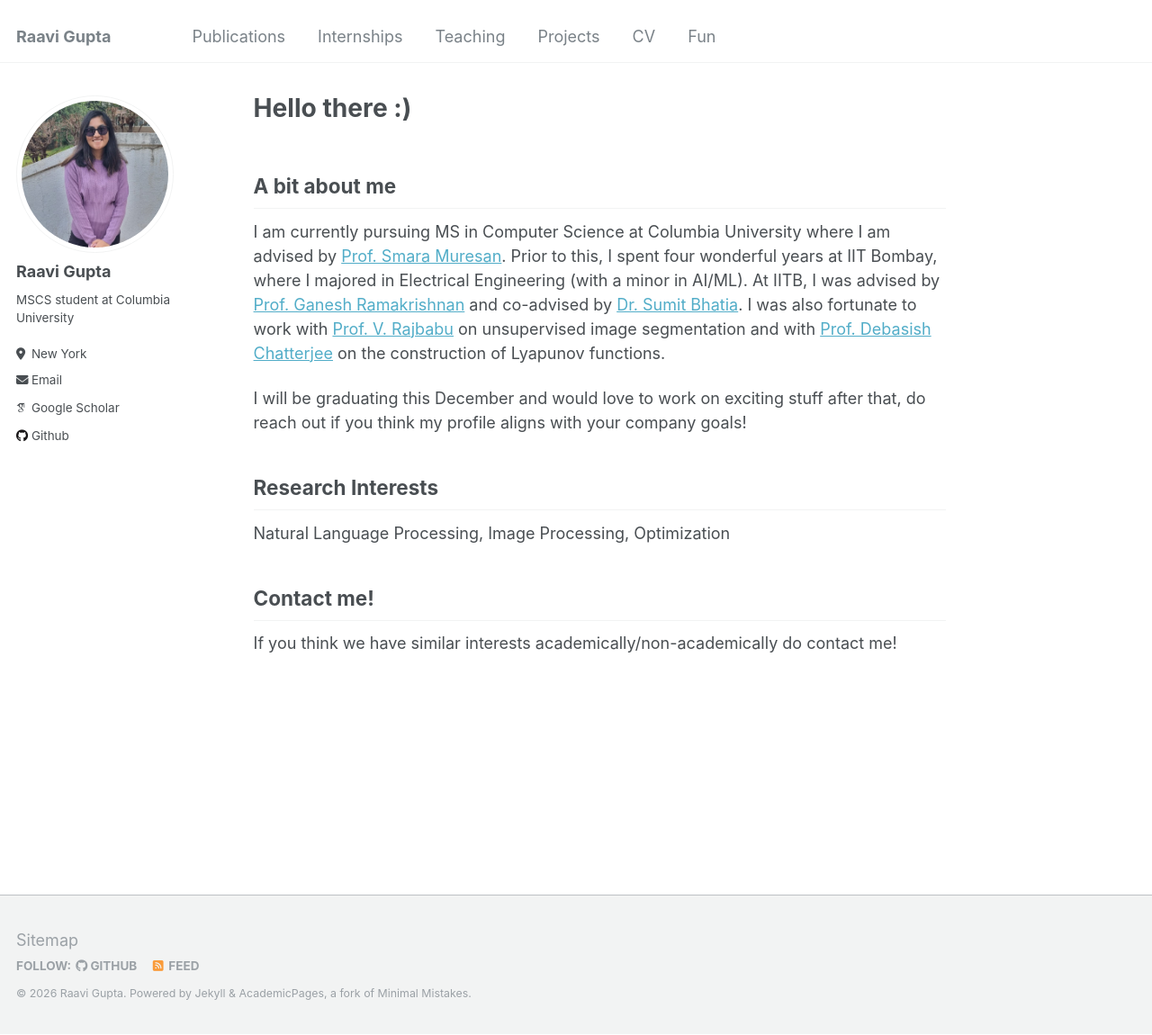
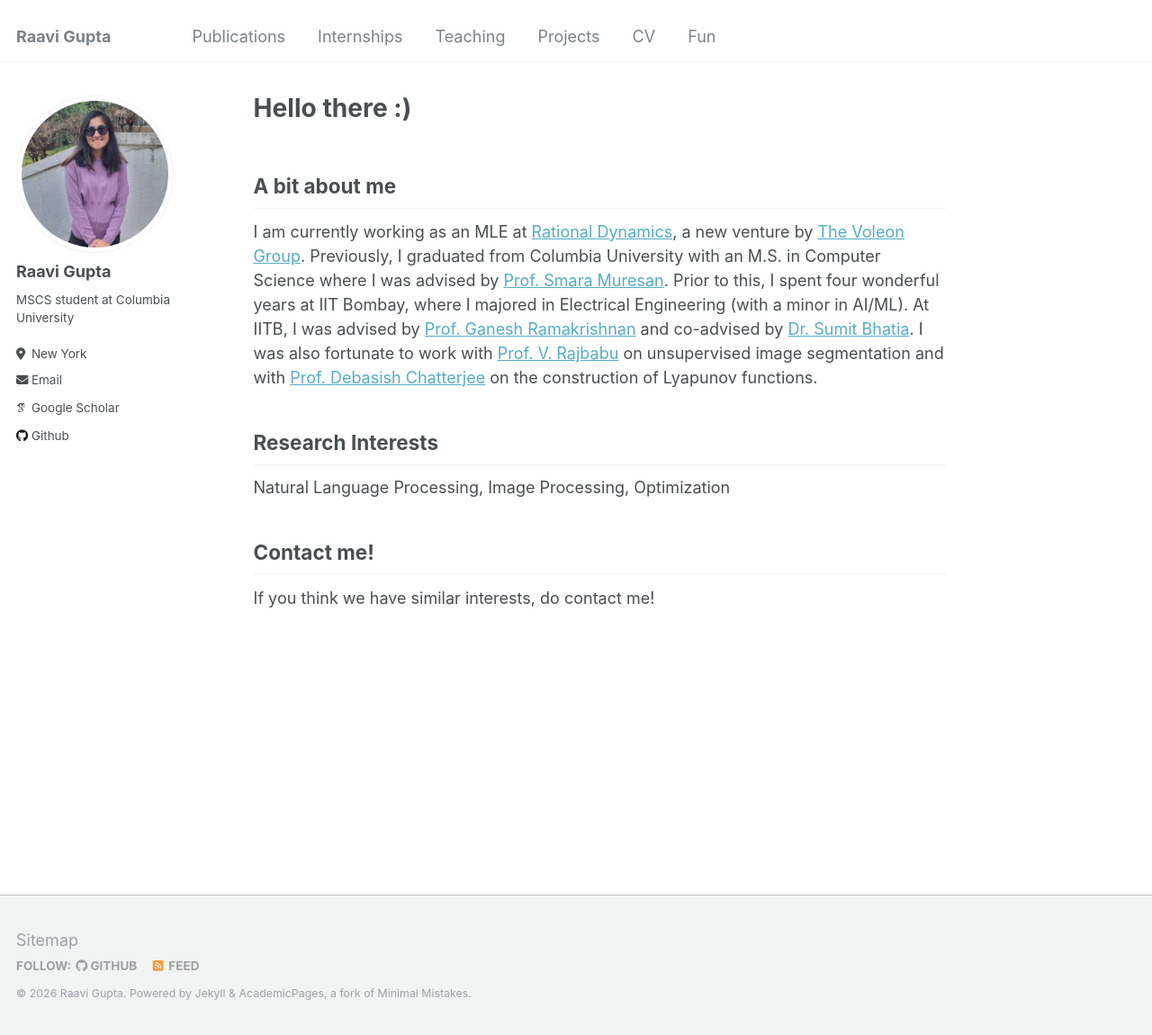
Before and after one commit to raavi02/raavi02.github.io, a Jekyll site: the page built from _pages/about.md, in a window 1280 px wide and 1150 px high. Shown: the whole window at 90% size. Built offline with Jekyll 4.4.1, drawn with Linux system fonts in a browser that asks for light colours; some web fonts are replaced.

Commit message:
fix about

```diff
--- a/_pages/about.md
+++ b/_pages/about.md
@@ -9,9 +9,8 @@ redirect_from:
 
 ## A bit about me
 
-I am currently pursuing MS in Computer Science at Columbia University where I am advised by [Prof. Smara Muresan](https://www.cs.columbia.edu/~smara/). Prior to this, I spent four wonderful years at IIT Bombay, where I majored in Electrical Engineering (with a minor in AI/ML). At IITB, I was advised by [Prof. Ganesh Ramakrishnan](https://www.cse.iitb.ac.in/~ganesh/) and co-advised by [Dr. Sumit Bhatia](http://sumitbhatia.net/). I was also fortunate to work with [Prof. V. Rajbabu](https://www.ee.iitb.ac.in/web/people/rajbabu-velmurugan/) on unsupervised image segmentation and with [Prof. Debasish Chatterjee](https://www.sc.iitb.ac.in/~chatterjee/master/homepage/index.html) on the construction of Lyapunov functions.
+I am currently working as an MLE at [Rational Dynamics](https://www.rationaldynamics.ai/), a new venture by [The Voleon Group](https://www.voleon.com/). Previously, I graduated from Columbia University with an M.S. in Computer Science where I was advised by [Prof. Smara Muresan](https://www.cs.columbia.edu/~smara/). Prior to this, I spent four wonderful years at IIT Bombay, where I majored in Electrical Engineering (with a minor in AI/ML). At IITB, I was advised by [Prof. Ganesh Ramakrishnan](https://www.cse.iitb.ac.in/~ganesh/) and co-advised by [Dr. Sumit Bhatia](http://sumitbhatia.net/). I was also fortunate to work with [Prof. V. Rajbabu](https://www.ee.iitb.ac.in/web/people/rajbabu-velmurugan/) on unsupervised image segmentation and with [Prof. Debasish Chatterjee](https://www.sc.iitb.ac.in/~chatterjee/master/homepage/index.html) on the construction of Lyapunov functions.
 
-I will be graduating this December and would love to work on exciting stuff after that, do reach out if you think my profile aligns with your company goals!
 
 ## Research Interests
 
@@ -19,4 +18,4 @@ Natural Language Processing, Image Processing, Optimization
 
 ## Contact me!
 
-If you think we have similar interests academically/non-academically do contact me!
+If you think we have similar interests, do contact me!
```
